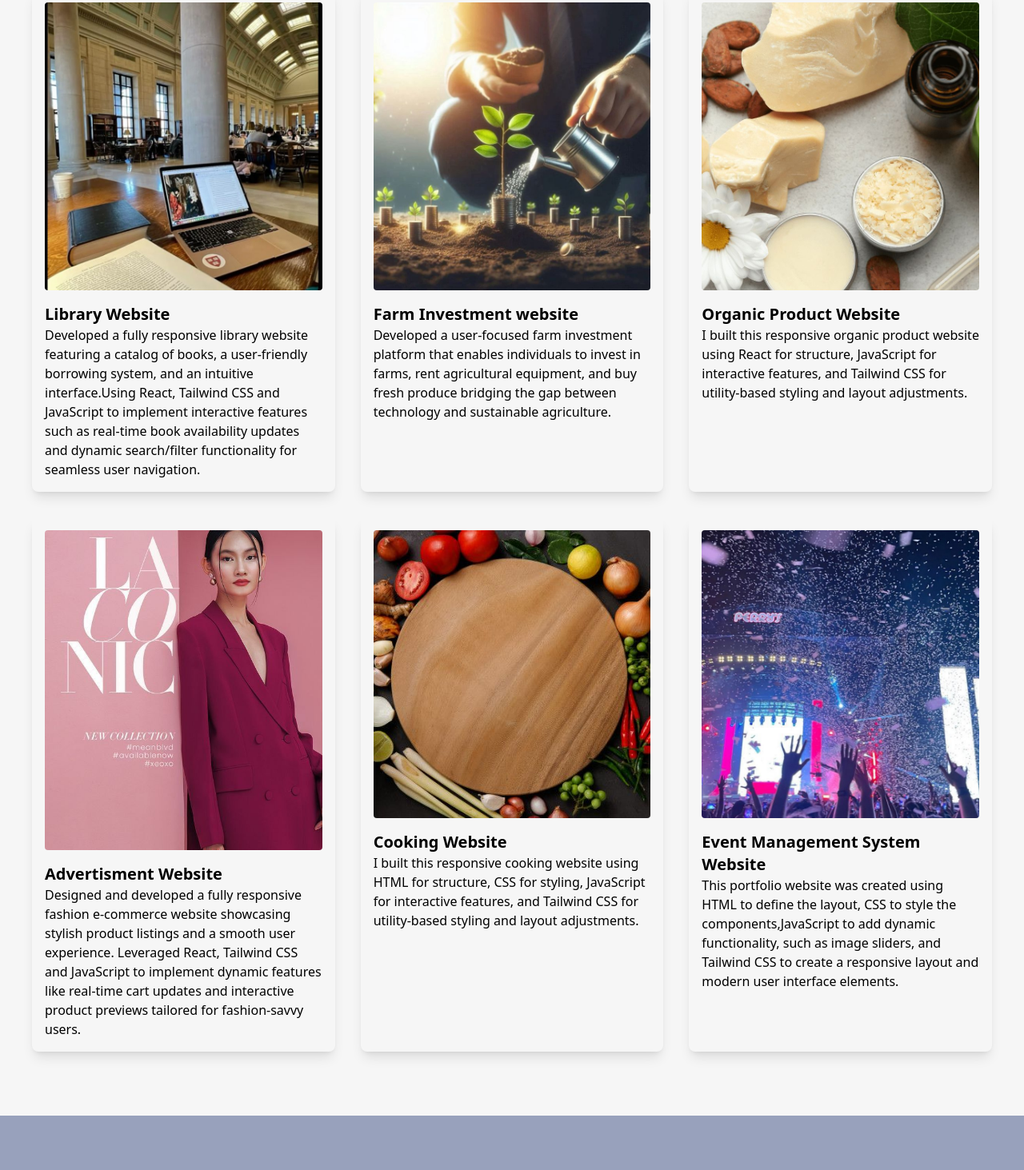
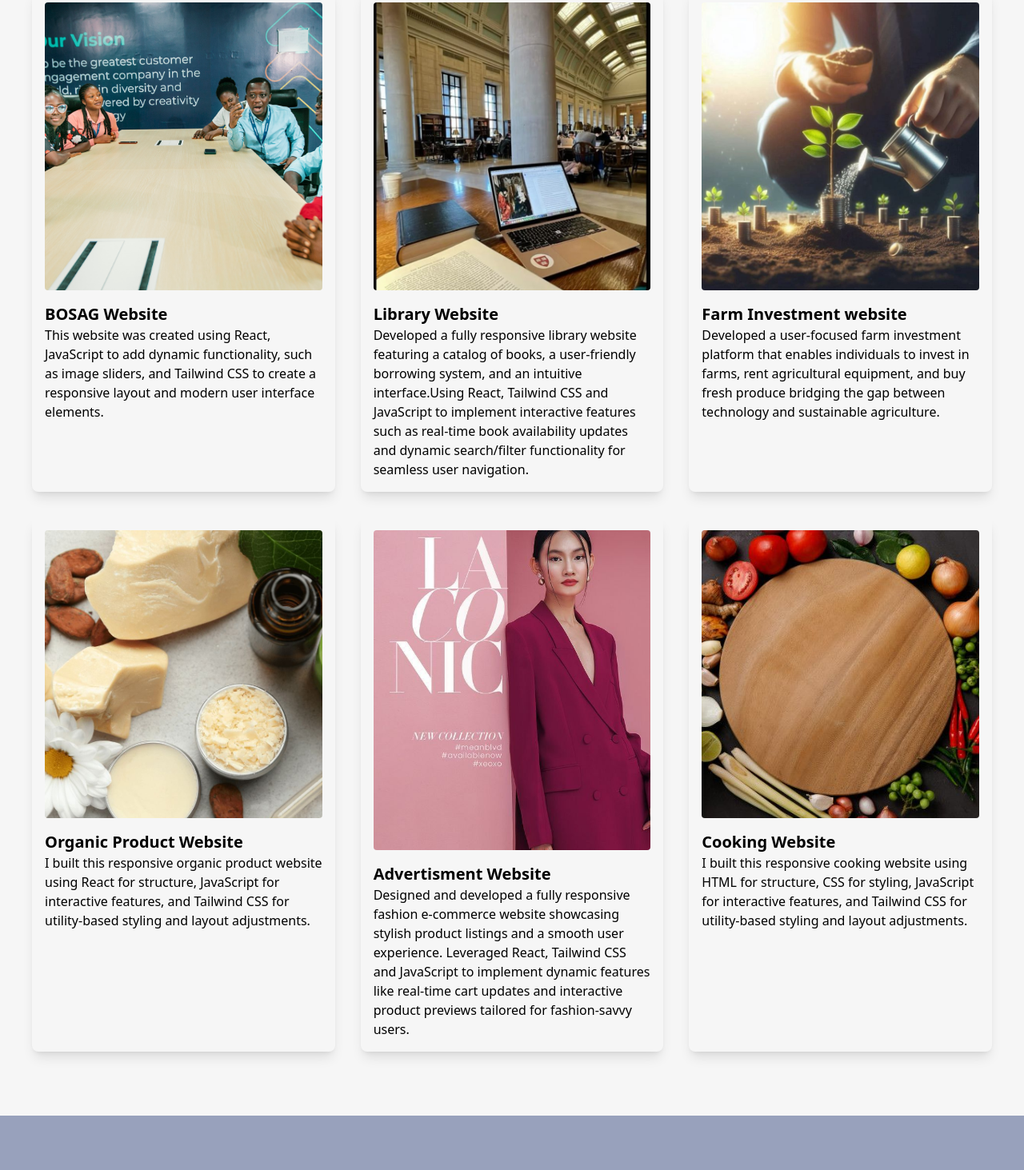
Before and after one commit to Kez-hub1/Kasia-portfolio, a plain HTML site: page index.html in a window 1280 px wide. Shown: the part 2725-4188 px from the top of the page at 80% size. Drawn offline with nearby package versions, Linux system fonts and the light colour scheme.

Commit message:
feat: add CONCENTRIX3112 image and update project description in portfolio

```diff
--- a/index.html
+++ b/index.html
@@ -383,6 +383,27 @@
       <div class="grid grid-cols-1 md:grid-cols-3 gap-8">
 
          <div
+          class="p-4 rounded-lg shadow-lg transition-transform duration-300 transform hover:scale-105 hover:border-2 hover:text-white hover:border-[#59B2F4] hover:shadow-[0_0_20px_#59B2F4] hover:bg-[#98A1BC]"
+        >
+          <a href="https://bosag.org/" target="_blank">
+            <img
+              src="assets/CONCENTRIX3112.jpg"
+              alt="Project 3"
+              class="rounded mb-4 w-100 h-90 object-cover bg-center"
+            />
+            <h3 class="text-xl font-semibold">
+              BOSAG Website
+            </h3>
+            <p>
+              This website was created using React,
+              JavaScript to add dynamic functionality,
+             such as image sliders, and Tailwind CSS to create a
+              responsive layout and modern user interface elements.
+            </p>
+          </a>
+        </div>
+
+         <div
           class="p-4 rounded-lg shadow-lg transition-transform duration-300 transform hover:scale-105 hover:border-2 hover:text-white hover:border-[#59B2F4] cursor-pointer hover:shadow-[0_0_20px_#59B2F4] hover:bg-[#98A1BC]"
         >
         <a href="https://inkwell-hall.netlify.app/">
@@ -469,26 +490,7 @@
             </p>
           </a>
         </div>
-        <div
-          class="p-4 rounded-lg shadow-lg transition-transform duration-300 transform hover:scale-105 hover:border-2 hover:text-white hover:border-[#59B2F4] hover:shadow-[0_0_20px_#59B2F4] hover:bg-[#98A1BC]"
-        >
-          <a href="https://chimerical-empanada-45dd5f.netlify.app/">
-            <img
-              src="assets/event.jpg"
-              alt="Project 3"
-              class="rounded mb-4 w-100 h-90 object-cover bg-center"
-            />
-            <h3 class="text-xl font-semibold">
-              Event Management System Website
-            </h3>
-            <p>
-              This portfolio website was created using HTML to define the
-              layout, CSS to style the components,JavaScript to add dynamic
-              functionality, such as image sliders, and Tailwind CSS to create a
-              responsive layout and modern user interface elements.
-            </p>
-          </a>
-        </div>
+
 
         </div>
       </div>
```
Also changed, not shown: assets/CONCENTRIX3112.jpg (added).
